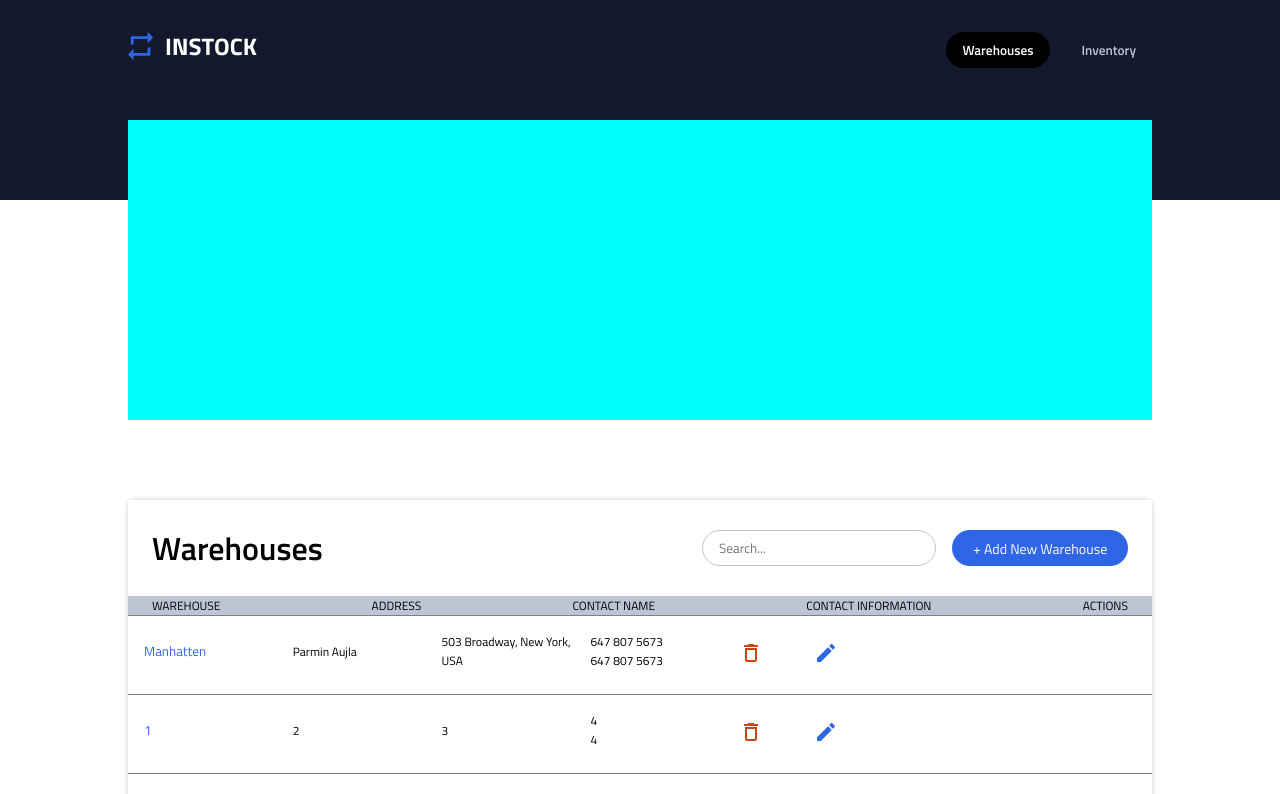
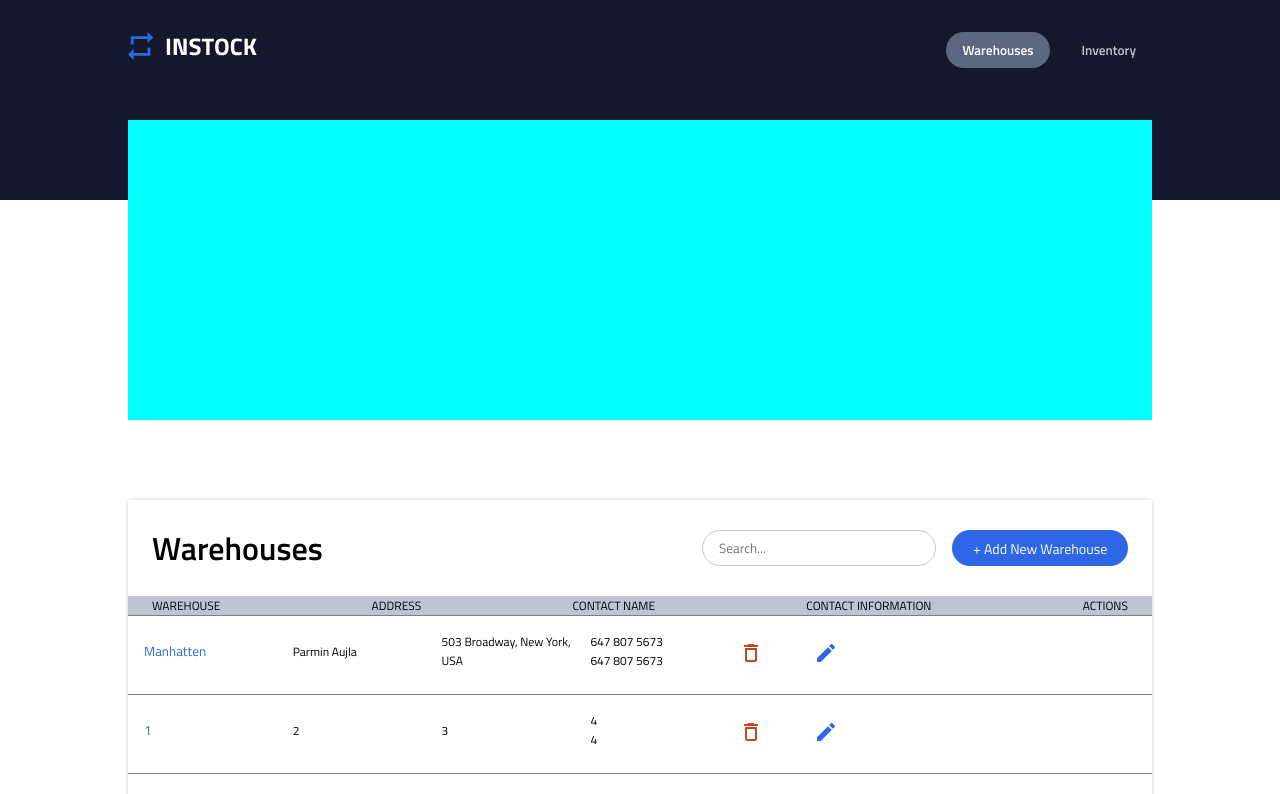
Before and after one commit to ATrainstation/InStock, a React (Vite) app: page / in a window 1280 px wide. Shown: the top 794 px of the page. Built offline with nearby package versions, Linux system fonts and the light colour scheme.

Commit message:
feat(neil-2): :zap: add slate color

```diff
--- a/src/styles/partials/_variables.scss
+++ b/src/styles/partials/_variables.scss
@@ -4,7 +4,7 @@ $instock-indigo: #2e66e5;
 $white: #ffffff;
 
 // Secondary Colors
-$slate: #000000;
+$slate: #5C667E;
 $cloud: #bdc5d5;
 
 // Background Colors
```
